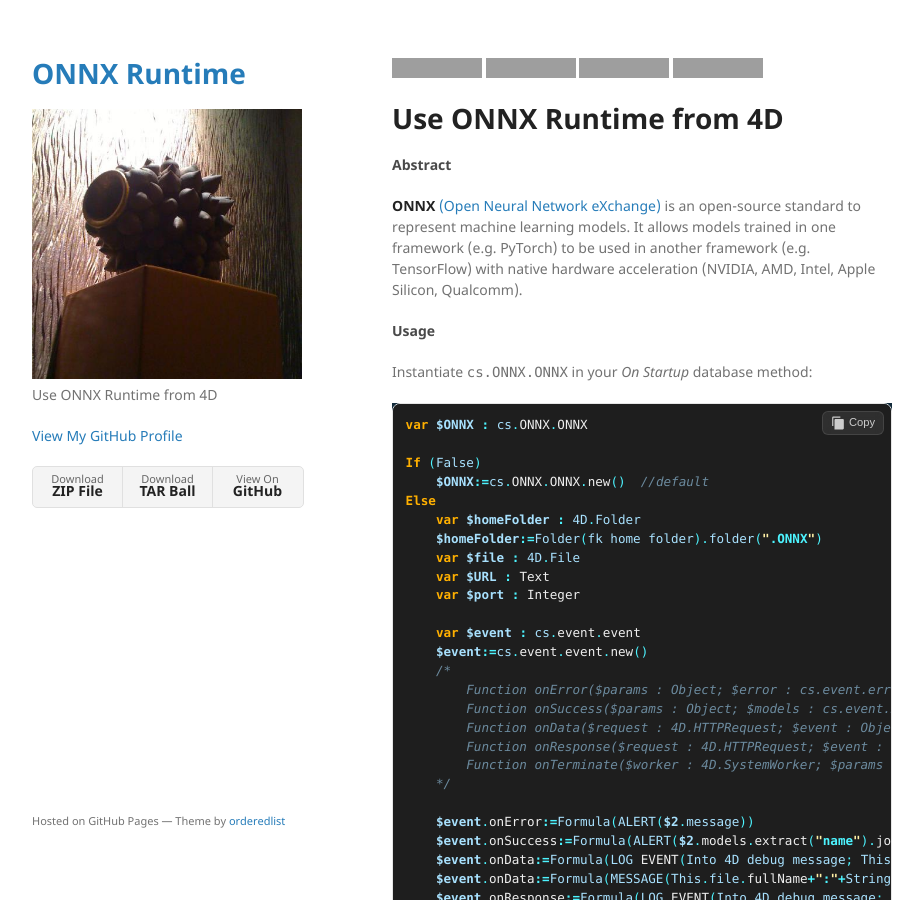
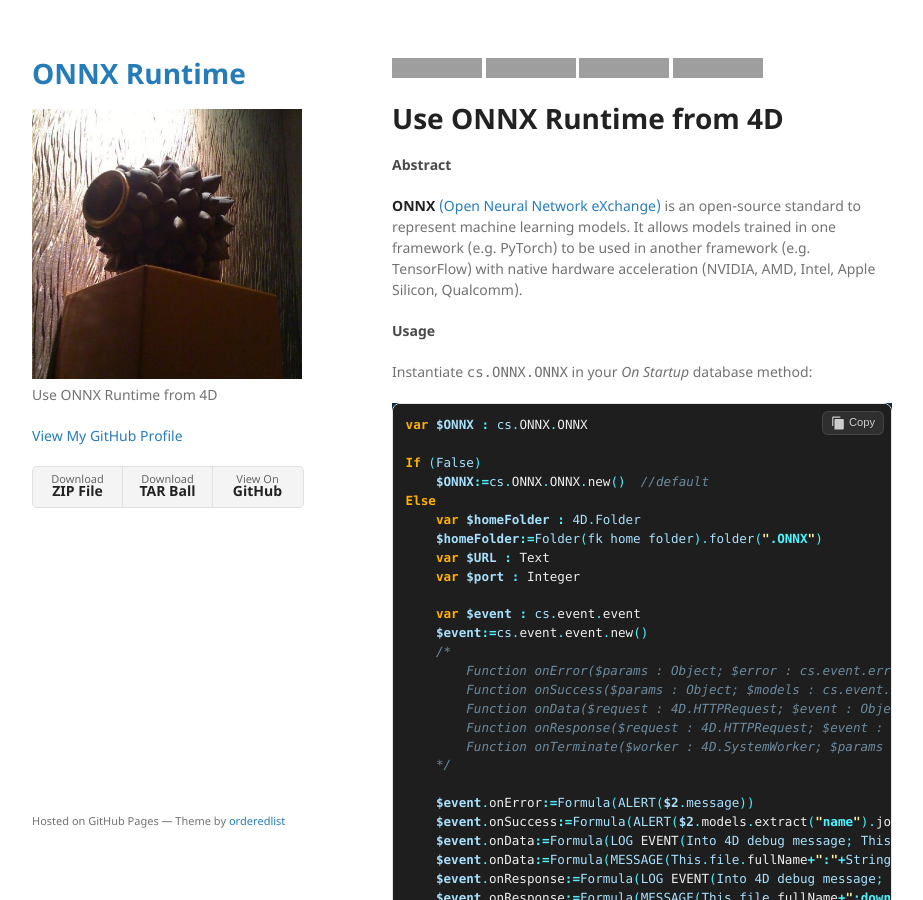
Before and after one commit to miyako/onnx-genai, a Jekyll site: the page built from index.md, in a window 1280 px wide and 900 px high, cut to the strip 0-900 px from the top of the window. Shown: the whole strip, without its empty margins (178-1101 px from the left). Built offline with Jekyll 4.4.1, drawn with Linux system fonts in a browser that asks for light colours; grey boxes are pictures that could not be loaded.

Commit message:
Update index.md

```diff
--- a/index.md
+++ b/index.md
@@ -25,7 +25,6 @@ If (False)
 Else
     var $homeFolder : 4D.Folder
     $homeFolder:=Folder(fk home folder).folder(".ONNX")
-    var $file : 4D.File
     var $URL : Text
     var $port : Integer
 
```
